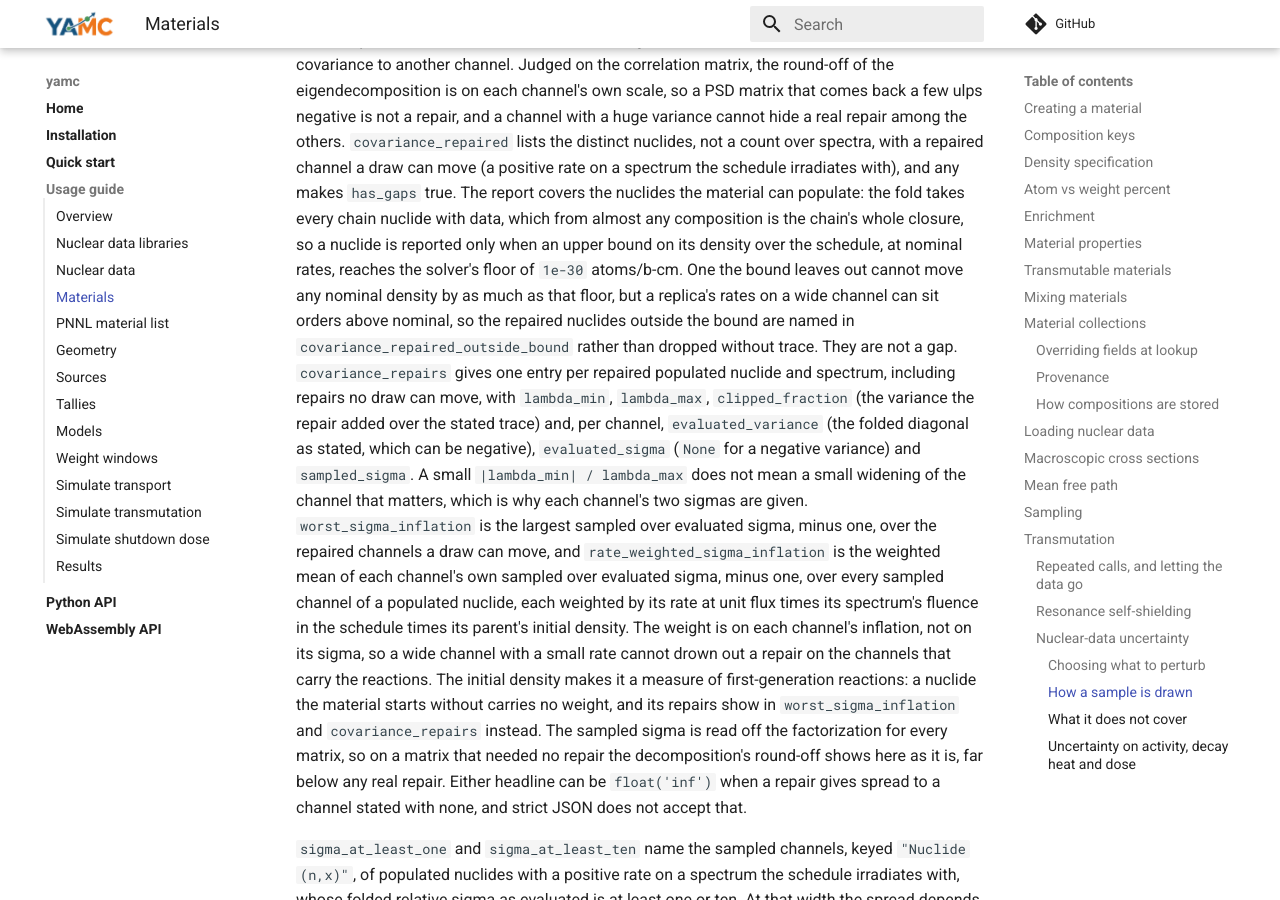
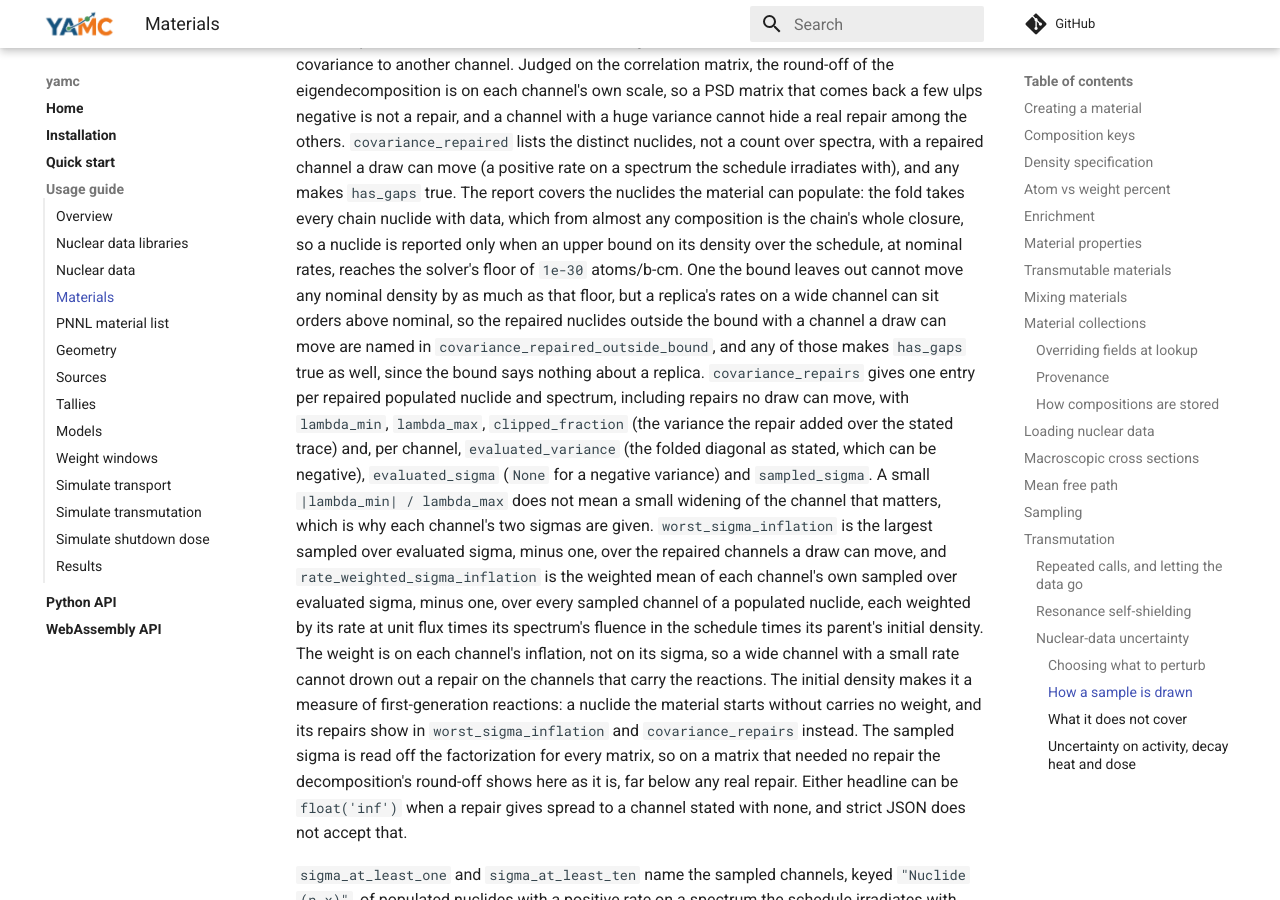
Before and after one commit to fusion-neutronics/yamc, an MkDocs documentation site: the page built from docs/materials.md, in a window 1280 px wide and 900 px high, scrolled down 13547 px. Built offline with MkDocs 1.6.1 and Material for MkDocs 9.7.7, drawn with Linux system fonts in a browser that asks for light colours; comment, search, counter and statistics services are not loaded; some of the changed text lies outside the part shown.

Commit message:
Say a repair outside the populated bound is a gap too
The bound holds at nominal rates only, and a replica's draw can populate a nuclide it leaves out, so core now counts covariance_repaired_outside_bound in has_gaps. List a repaired covariance among what sets it.

```diff
--- a/docs/materials.md
+++ b/docs/materials.md
@@ -667,8 +667,9 @@ nuclide is reported only when an upper bound on its density over the schedule,
 at nominal rates, reaches the solver's floor of ``1e-30`` atoms/b-cm. One the
 bound leaves out cannot move any nominal density by as much as that floor, but a
 replica's rates on a wide channel can sit orders above nominal, so the repaired
-nuclides outside the bound are named in ``covariance_repaired_outside_bound``
-rather than dropped without trace. They are not a gap. ``covariance_repairs``
+nuclides outside the bound with a channel a draw can move are named in
+``covariance_repaired_outside_bound``, and any of those makes ``has_gaps`` true
+as well, since the bound says nothing about a replica. ``covariance_repairs``
 gives one entry per repaired populated nuclide and spectrum, including repairs
 no draw can move, with ``lambda_min``, ``lambda_max``, ``clipped_fraction``
 (the variance the repair added over the stated trace) and, per channel,
```
Also changed, not shown: other parts of docs/materials.md (+2 -1 lines).
